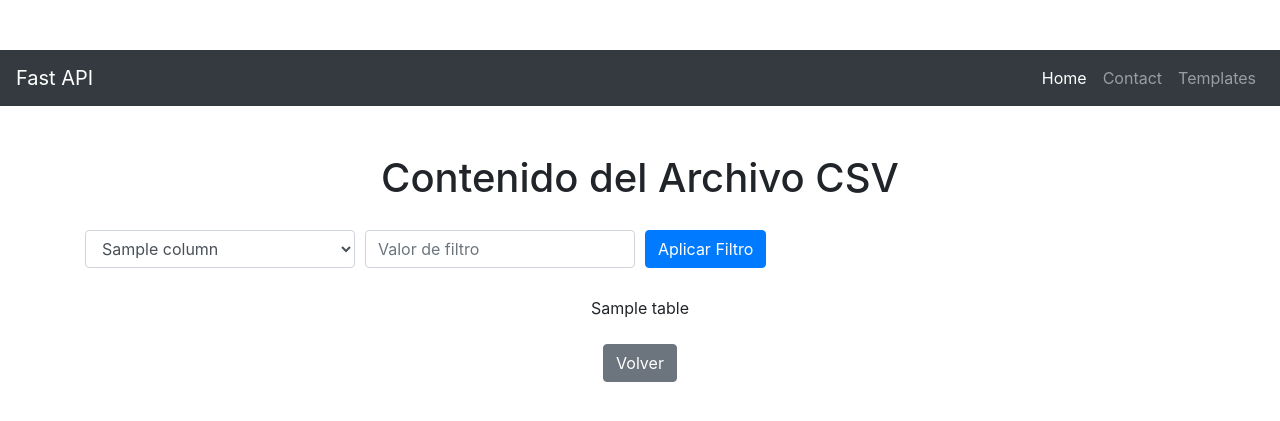
After one commit to OCSYOLISoftware/py-projects, a FastAPI app: template web-server/public/templates/display_csv.html in a window 1280 px wide. The commit adds this page. Shown: the top 421 px of the page. Run offline with FastAPI, Linux system fonts and the light colour scheme; the template is opened without the code that fills it: most values are stand-ins (such as "Sample title", 1, 10 or a date in 2020); some libraries are stand-ins or nearby versions.

Commit message:
Leer y filtrar CSV

```diff
--- a/web-server/main.py
+++ b/web-server/main.py
@@ -1,9 +1,10 @@
-import store
-from fastapi import FastAPI, Request
+import pandas as pd
+from fastapi import FastAPI, Request, File, UploadFile, Form
 from fastapi.responses import HTMLResponse, FileResponse
 #Ayuda a importar archivos CSS y JS
 from fastapi.staticfiles import StaticFiles
 from fastapi.templating import Jinja2Templates
+
 
 app = FastAPI()
 
@@ -12,15 +13,55 @@ app.mount("/static", StaticFiles(directory="./public/static"), name="static")
 templates = Jinja2Templates(directory="public/templates")
 
 
-@app.get('/')
-def get_list():
-    return [1,2,3]
+@app.get('/', response_class=HTMLResponse)
+def get_list(request: Request):
+    return templates.TemplateResponse("item.html", {"request": request})
 
-#Ruta statica
+#Cargar CSV
+@app.post("/upload-csv", response_class=HTMLResponse)
+def upload_csv(request: Request, file: UploadFile = File(...)):
+    global dataframe
+
+    # Leer el archivo CSV utilizando Pandas
+    try:
+        dataframe = pd.read_csv(file.file)
+    except Exception as e:
+        return templates.TemplateResponse("error.html", {"request": request, "message": "Error al leer el archivo CSV."})
+
+    # Convertir el DataFrame a HTML
+    table_html = dataframe.to_html(classes="table table-striped", index=False)
+
+    # Renderizar la tabla HTML
+    return templates.TemplateResponse("display_csv.html", {
+        "request": request,
+        "table": table_html,
+        "columns": dataframe.columns.tolist()  # Lista de columnas para el formulario de filtrado
+    })
+
+#Filtrar CSV
+@app.post("/filter-csv", response_class=HTMLResponse)
+def filter_csv(request: Request, filterColumn: str = Form(...), filterValue: str = Form(...)):
+    global dataframe
+
+    if dataframe is None:
+        return templates.TemplateResponse("error.html", {"request": request, "message": "No hay datos cargados."})
+
+    # Aplicar filtro al DataFrame
+    filtered_df = dataframe[dataframe[filterColumn].astype(str).str.contains(filterValue, case=False, na=False)]
+
+    # Convertir el DataFrame filtrado a HTML
+    table_html = filtered_df.to_html(classes="table table-striped", index=False)
+
+    # Renderizar la tabla HTML
+    return templates.TemplateResponse("display_csv.html", {
+        "request": request,
+        "table": table_html,
+        "columns": dataframe.columns.tolist()  # Lista de columnas para el formulario de filtrado
+    })
+
 @app.get('/contact', response_class=HTMLResponse)
-def get_list():
-    html_address = "./public/static/html/index.html"
-    return FileResponse(html_address, status_code=200)
+def get_list(request: Request):
+    return templates.TemplateResponse("item.html", {"request":request}, status_code=200)
 
 @app.get("/template/{id}", response_class=HTMLResponse)
 def template(request: Request, id:str):
@@ -28,7 +69,6 @@ def template(request: Request, id:str):
 
 
 def run():
-    store.get_categories()
 
-if __name__ == '__main__':
-    run()
+    if __name__ == '__main__':
+        run()
--- a/web-server/public/static/css/style.css
+++ b/web-server/public/static/css/style.css
@@ -1,5 +1,5 @@
 body {
-    background-color: pink;
+    background-color: white;
     text-align: center;
     padding-top: 50px;
 }
@@ -7,3 +7,33 @@ button {
     padding: 10px 20px;
     font-size: 16px;
 }
+
+.menu {
+    background-color: #333;
+    overflow: hidden;
+}
+
+.menu ul {
+    list-style-type: none;
+    margin: 0;
+    padding: 0;
+    display: flex;
+    justify-content: center; /* Centrar los elementos horizontalmente */
+}
+
+.menu li {
+    float: left;
+}
+
+.menu li a {
+    display: block;
+    color: white;
+    text-align: center;
+    padding: 14px 20px;
+    text-decoration: none;
+    transition: background-color 0.3s;
+}
+
+.menu li a:hover {
+    background-color: #555; /* Color al pasar el cursor */
+}
--- a/web-server/public/static/js/script.js
+++ b/web-server/public/static/js/script.js
@@ -3,6 +3,3 @@ function changeBackgroundColor() {
     const randomColor = '#' + Math.floor(Math.random()*16777215).toString(16);
     document.body.style.backgroundColor = randomColor;
 }
-
-
-alert("Prueba!!!")
--- /dev/null
+++ b/web-server/public/templates/display_csv.html
@@ -0,0 +1,68 @@
+<!DOCTYPE html>
+<html lang="es">
+<head>
+    <meta charset="UTF-8">
+    <meta name="viewport" content="width=device-width, initial-scale=1.0">
+    <title>Contenido del CSV</title>
+    <link href="https://stackpath.bootstrapcdn.com/bootstrap/4.5.2/css/bootstrap.min.css" rel="stylesheet">
+    <link href="{{ url_for('static', path='/css/style.css') }}" rel="stylesheet">
+</head>
+<body>
+    <nav class="navbar navbar-expand-lg navbar-dark bg-dark mb-4">
+        <a class="navbar-brand" href="/">Fast API</a>
+        <button class="navbar-toggler" type="button" data-toggle="collapse" data-target="#navbarNav" aria-controls="navbarNav" aria-expanded="false" aria-label="Toggle navigation">
+            <span class="navbar-toggler-icon"></span>
+        </button>
+        <div class="collapse navbar-collapse" id="navbarNav">
+            <ul class="navbar-nav ml-auto">
+                <li class="nav-item active">
+                    <a class="nav-link" href="/">Home</a>
+                </li>
+                <li class="nav-item">
+                    <a class="nav-link" href="/contact">Contact</a>
+                </li>
+                <li class="nav-item">
+                    <a class="nav-link" href="/template/54">Templates</a>
+                </li>
+            </ul>
+        </div>
+    </nav>
+    <div class="container mt-5">
+        <h1 class="text-center mb-4">Contenido del Archivo CSV</h1>
+
+        <!-- Formulario para filtrar resultados -->
+        <form action="/filter-csv" method="post" class="mb-4">
+            <div class="form-row align-items-center">
+                <div class="col-sm-3 my-1">
+                    <label class="sr-only" for="filterColumn">Columna</label>
+                    <select class="form-control" name="filterColumn" id="filterColumn" required>
+                        <!-- Lista de columnas que se pueden filtrar -->
+                        {% for column in columns %}
+                        <option value="{{ column }}">{{ column }}</option>
+                        {% endfor %}
+                    </select>
+                </div>
+                <div class="col-sm-3 my-1">
+                    <label class="sr-only" for="filterValue">Valor</label>
+                    <input type="text" class="form-control" name="filterValue" id="filterValue" placeholder="Valor de filtro" required>
+                </div>
+                <div class="col-auto my-1">
+                    <button type="submit" class="btn btn-primary">Aplicar Filtro</button>
+                </div>
+            </div>
+        </form>
+
+        <!-- Tabla que muestra el contenido del CSV -->
+        <div class="table-responsive">
+            {{ table|safe }}
+        </div>
+        <div class="text-center mt-4">
+            <a href="/" class="btn btn-secondary">Volver</a>
+        </div>
+    </div>
+
+    <script src="https://code.jquery.com/jquery-3.5.1.slim.min.js"></script>
+    <script src="https://cdn.jsdelivr.net/npm/@popperjs/core@2.9.3/dist/umd/popper.min.js"></script>
+    <script src="https://stackpath.bootstrapcdn.com/bootstrap/4.5.2/js/bootstrap.min.js"></script>
+</body>
+</html>
--- a/web-server/requirements.txt
+++ b/web-server/requirements.txt
@@ -16,19 +16,25 @@ Jinja2==3.1.4
 markdown-it-py==3.0.0
 MarkupSafe==2.1.5
 mdurl==0.1.2
+numpy==2.0.1
+pandas==2.2.2
 pydantic==2.8.2
 pydantic_core==2.20.1
 Pygments==2.18.0
+python-dateutil==2.9.0.post0
 python-dotenv==1.0.1
 python-multipart==0.0.9
+pytz==2024.1
 PyYAML==6.0.1
 requests==2.32.3
 rich==13.7.1
 shellingham==1.5.4
+six==1.16.0
 sniffio==1.3.1
 starlette==0.37.2
 typer==0.12.3
 typing_extensions==4.12.2
+tzdata==2024.1
 urllib3==2.2.2
 uvicorn==0.30.3
 uvloop==0.19.0
```
Also changed, not shown: web-server/public/static/html/index.html (deleted, +0 -16 lines), web-server/public/templates/error.html (added, +25 -0 lines), web-server/public/templates/item.html (+50 -3 lines).
